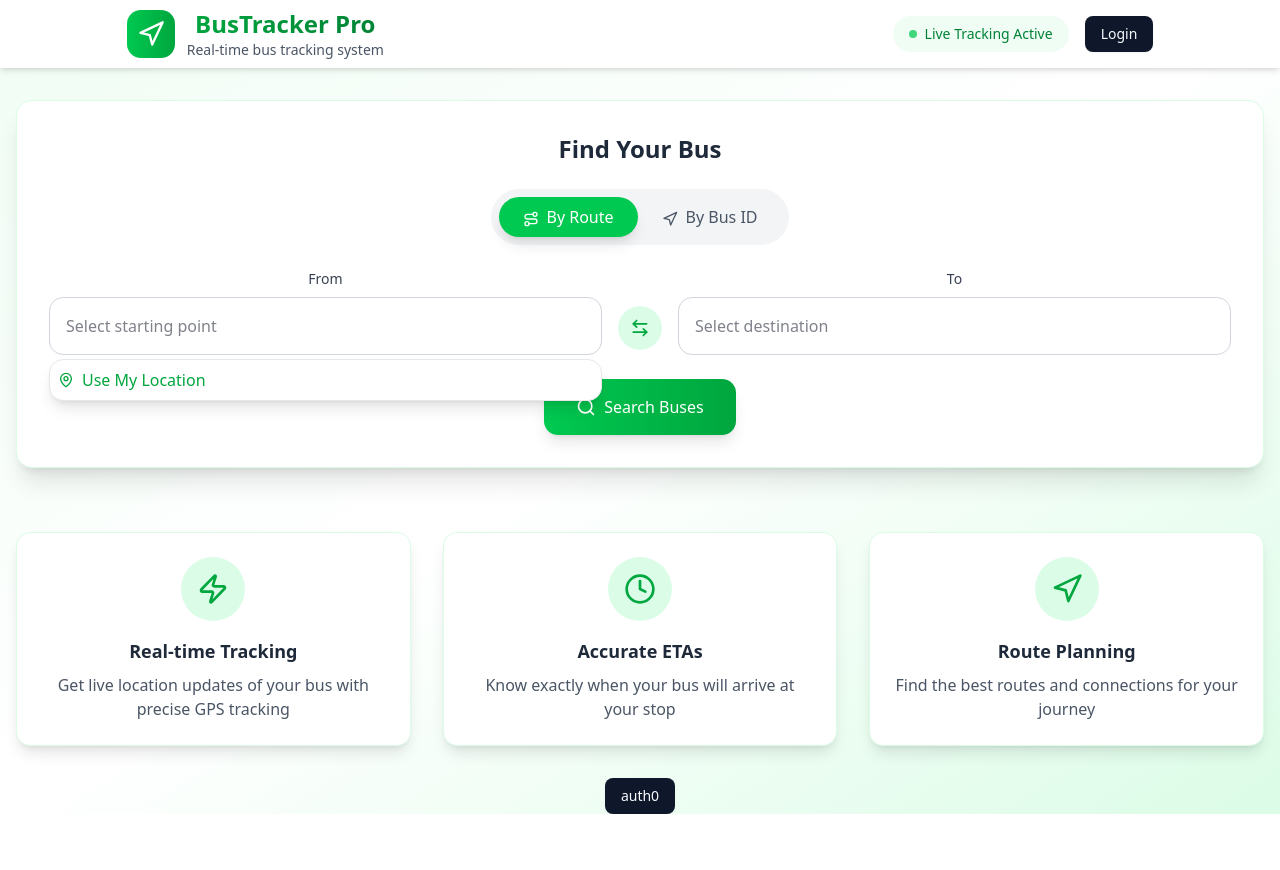
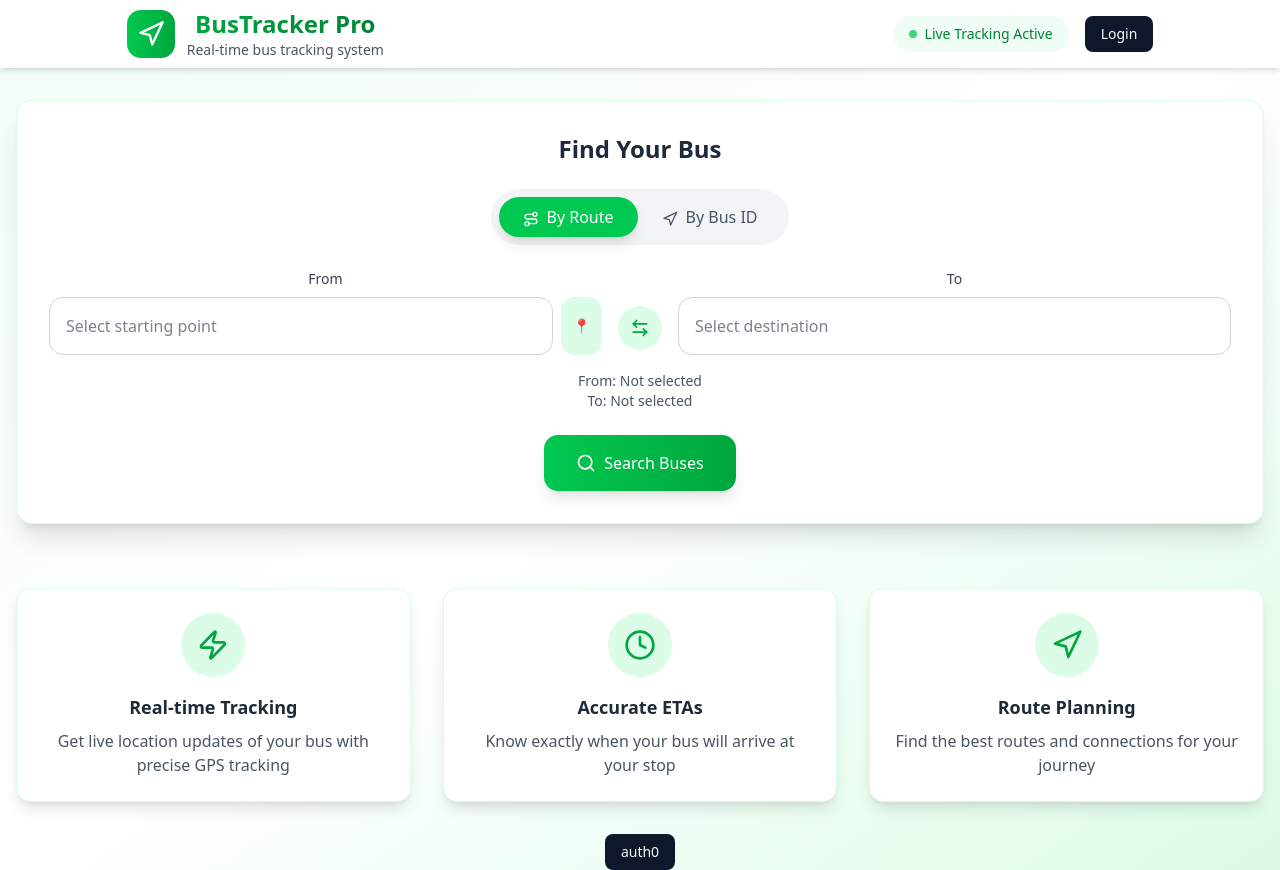
Before and after one commit to santanu-atta03/GPS_Tracker, a React (Vite) app in the folder Frontend/: page / in a window 1280 px wide. Before the commit the page ends 814 px from the top, so only its background shows below. Built offline with nearby package versions, Linux system fonts and the light colour scheme.

Commit message:
converting address to latlong

```diff
--- a/Frontend/src/components/shared/LocationSearch.jsx
+++ b/Frontend/src/components/shared/LocationSearch.jsx
@@ -1,79 +1,77 @@
 import { useState } from "react";
-import { ArrowLeftRight, MapPin } from "lucide-react";
+import { ArrowLeftRight } from "lucide-react";
 
 export default function LocationSearch() {
   const [fromLocation, setFromLocation] = useState("");
   const [toLocation, setToLocation] = useState("");
   const [fromSuggestions, setFromSuggestions] = useState([]);
   const [toSuggestions, setToSuggestions] = useState([]);
+  const [fromCoords, setFromCoords] = useState(null);
+  const [toCoords, setToCoords] = useState(null);
 
-  // ✅ Fetch suggestions from OSM
+  // 🔹 Fetch address suggestions (Forward Geocoding)
   const fetchSuggestions = async (query, setFn) => {
     if (query.length < 2) return setFn([]);
-    const res = await fetch(`${import.meta.env.VITE_BASE_URL}/search?q=${query}`);
+    const res = await fetch(
+      `${import.meta.env.VITE_BASE_URL}/search?q=${query}`
+    );
     const data = await res.json();
-    setFn(data.map((place) => place.display_name));
+    setFn(data);
   };
 
-  // ✅ Reverse Geocode from lat/lon → Address
-  const fetchAddressFromCoords = async (lat, lon) => {
-    const res = await fetch(
-      `${import.meta.env.VITE_BASE_URL}/reverse-geocode?lat=${lat}&lon=${lon}`
-    );
-    return res.json();
-  };
-
-  // ✅ Handlers
-  const handleFromChange = (val) => {
-    setFromLocation(val);
-    fetchSuggestions(val, setFromSuggestions);
-  };
-
-  const handleToChange = (val) => {
-    setToLocation(val);
-    fetchSuggestions(val, setToSuggestions);
-  };
-
-  const selectFrom = (val) => {
-    setFromLocation(val);
+  // 🔹 Select from suggestion (address → coords)
+  const selectFrom = (place) => {
+    setFromLocation(place.display_name);
+    setFromCoords({ lat: place.lat, lon: place.lon });
     setFromSuggestions([]);
   };
 
-  const selectTo = (val) => {
-    setToLocation(val);
+  // 🔹 Select to suggestion (address → coords)
+  const selectTo = (place) => {
+    setToLocation(place.display_name);
+    setToCoords({ lat: place.lat, lon: place.lon });
     setToSuggestions([]);
   };
 
-  const swapLocations = () => {
-    setFromLocation(toLocation);
-    setToLocation(fromLocation);
-  };
-
-  // ✅ Use My Location
+  // 🔹 Use My Location (Reverse Geocoding)
   const handleUseMyLocation = () => {
     if (navigator.geolocation) {
       navigator.geolocation.getCurrentPosition(
-        async (pos) => {
-          const { latitude, longitude } = pos.coords;
+        async (position) => {
+          const { latitude, longitude } = position.coords;
           try {
-            const data = await fetchAddressFromCoords(latitude, longitude);
+            const res = await fetch(
+              `${import.meta.env.VITE_BASE_URL}/reverse-geocode?lat=${latitude}&lon=${longitude}`
+            );
+            const data = await res.json();
+
             if (data.display_name) {
               setFromLocation(data.display_name);
-              setFromSuggestions([]);
+              setFromCoords({ lat: latitude, lon: longitude });
+            } else {
+              alert("Unable to fetch address");
             }
           } catch (err) {
             console.error(err);
-            alert("Error getting location");
+            alert("Error fetching location");
           }
         },
-        (err) => {
-          console.error(err);
+        (error) => {
+          console.error(error);
           alert("Please enable location access.");
         }
       );
     } else {
-      alert("Geolocation not supported in this browser.");
+      alert("Geolocation is not supported by this browser.");
     }
+  };
+
+  // 🔹 Swap From & To
+  const swapLocations = () => {
+    setFromLocation(toLocation);
+    setToLocation(fromLocation);
+    setFromCoords(toCoords);
+    setToCoords(fromCoords);
   };
 
   return (
@@ -84,30 +82,35 @@ export default function LocationSearch() {
           <label className="block text-sm font-medium text-gray-700 mb-2">
             From
           </label>
+          <div className="flex space-x-2">
             <input
               type="text"
               value={fromLocation}
-            onChange={(e) => handleFromChange(e.target.value)}
+              onChange={(e) => {
+                setFromLocation(e.target.value);
+                fetchSuggestions(e.target.value, setFromSuggestions);
+              }}
               className="w-full p-4 border border-gray-300 rounded-xl focus:ring-2 focus:ring-green-500 focus:border-transparent transition-all"
               placeholder="Select starting point"
             />
-          {/* Suggestions dropdown */}
-          {(fromSuggestions.length > 0 || true) && (
+            <button
+              onClick={handleUseMyLocation}
+              className="px-3 py-2 bg-green-100 hover:bg-green-200 rounded-xl text-green-700 text-sm"
+              title="Use My Location"
+            >
+              📍
+            </button>
+          </div>
+          {/* Suggestions */}
+          {fromSuggestions.length > 0 && (
             <ul className="absolute z-10 w-full bg-white border border-gray-200 rounded-xl shadow-lg mt-1 max-h-48 overflow-y-auto">
-              {/* 📍 Use My Location option */}
-              <li
-                onClick={handleUseMyLocation}
-                className="p-2 cursor-pointer flex items-center gap-2 hover:bg-green-100 text-green-600 font-medium"
-              >
-                <MapPin className="w-4 h-4" /> Use My Location
-              </li>
-              {fromSuggestions.map((s, idx) => (
+              {fromSuggestions.map((place, idx) => (
                 <li
                   key={idx}
-                  onClick={() => selectFrom(s)}
+                  onClick={() => selectFrom(place)}
                   className="p-2 cursor-pointer hover:bg-green-100"
                 >
-                  {s}
+                  {place.display_name}
                 </li>
               ))}
             </ul>
@@ -131,26 +134,45 @@ export default function LocationSearch() {
           <input
             type="text"
             value={toLocation}
-            onChange={(e) => handleToChange(e.target.value)}
+            onChange={(e) => {
+              setToLocation(e.target.value);
+              fetchSuggestions(e.target.value, setToSuggestions);
+            }}
             className="w-full p-4 border border-gray-300 rounded-xl focus:ring-2 focus:ring-green-500 focus:border-transparent transition-all"
             placeholder="Select destination"
           />
-          {/* Suggestions dropdown */}
+          {/* Suggestions */}
           {toSuggestions.length > 0 && (
             <ul className="absolute z-10 w-full bg-white border border-gray-200 rounded-xl shadow-lg mt-1 max-h-48 overflow-y-auto">
-              {toSuggestions.map((s, idx) => (
+              {toSuggestions.map((place, idx) => (
                 <li
                   key={idx}
-                  onClick={() => selectTo(s)}
+                  onClick={() => selectTo(place)}
                   className="p-2 cursor-pointer hover:bg-green-100"
                 >
-                  {s}
+                  {place.display_name}
                 </li>
               ))}
             </ul>
           )}
         </div>
       </div>
+
+      {/* Debug Info */}
+      <div className="mt-4 text-sm text-gray-600">
+        <p>
+          From:{" "}
+          {fromCoords
+            ? `${fromLocation} → (${fromCoords.lat}, ${fromCoords.lon})`
+            : "Not selected"}
+        </p>
+        <p>
+          To:{" "}
+          {toCoords
+            ? `${toLocation} → (${toCoords.lat}, ${toCoords.lon})`
+            : "Not selected"}
+        </p>
+      </div>
     </div>
   );
 }
```
Also changed, not shown: 1 other file (tests, documents, lock files or other folders). Lines whose indentation alone changed are shown as unchanged.
